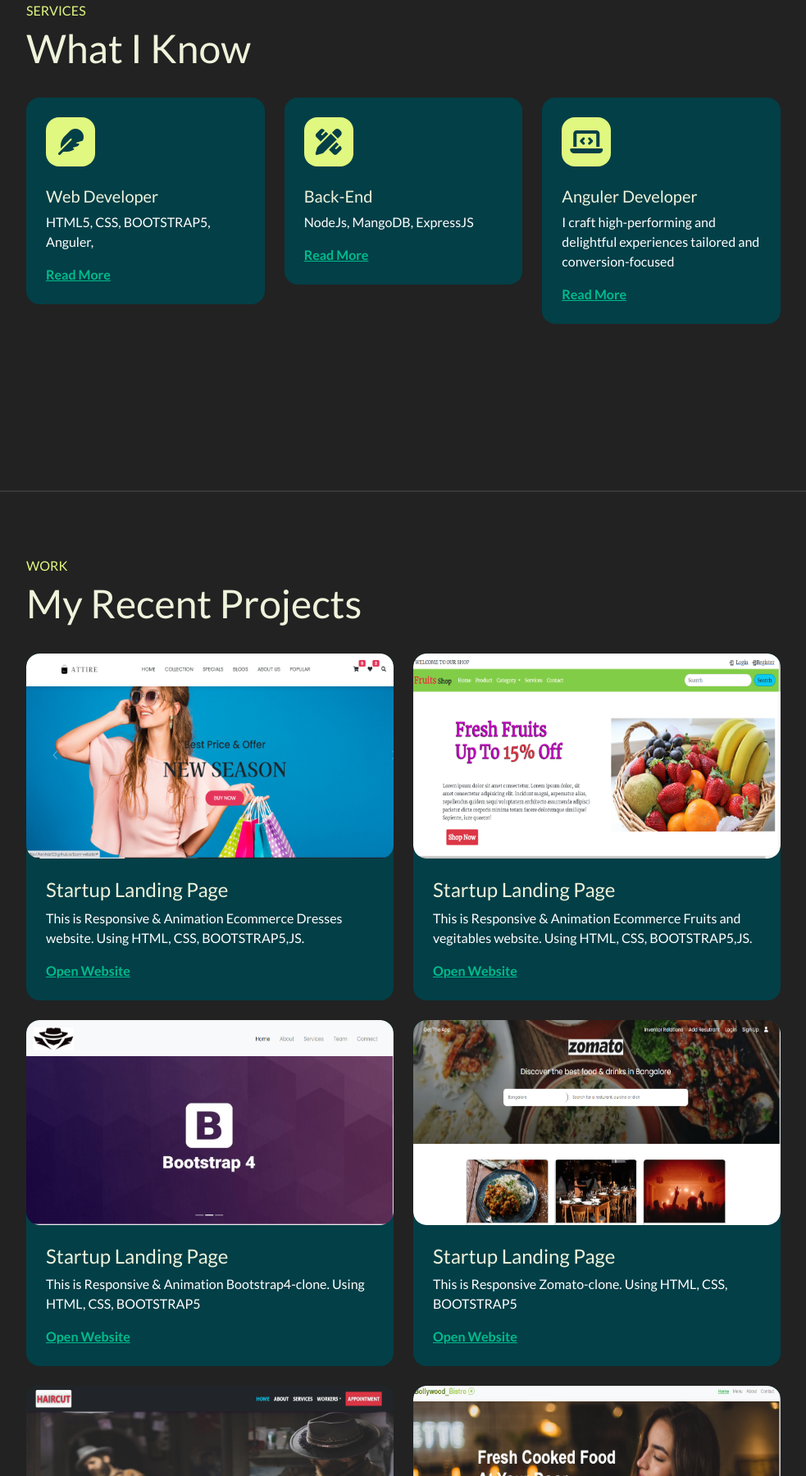
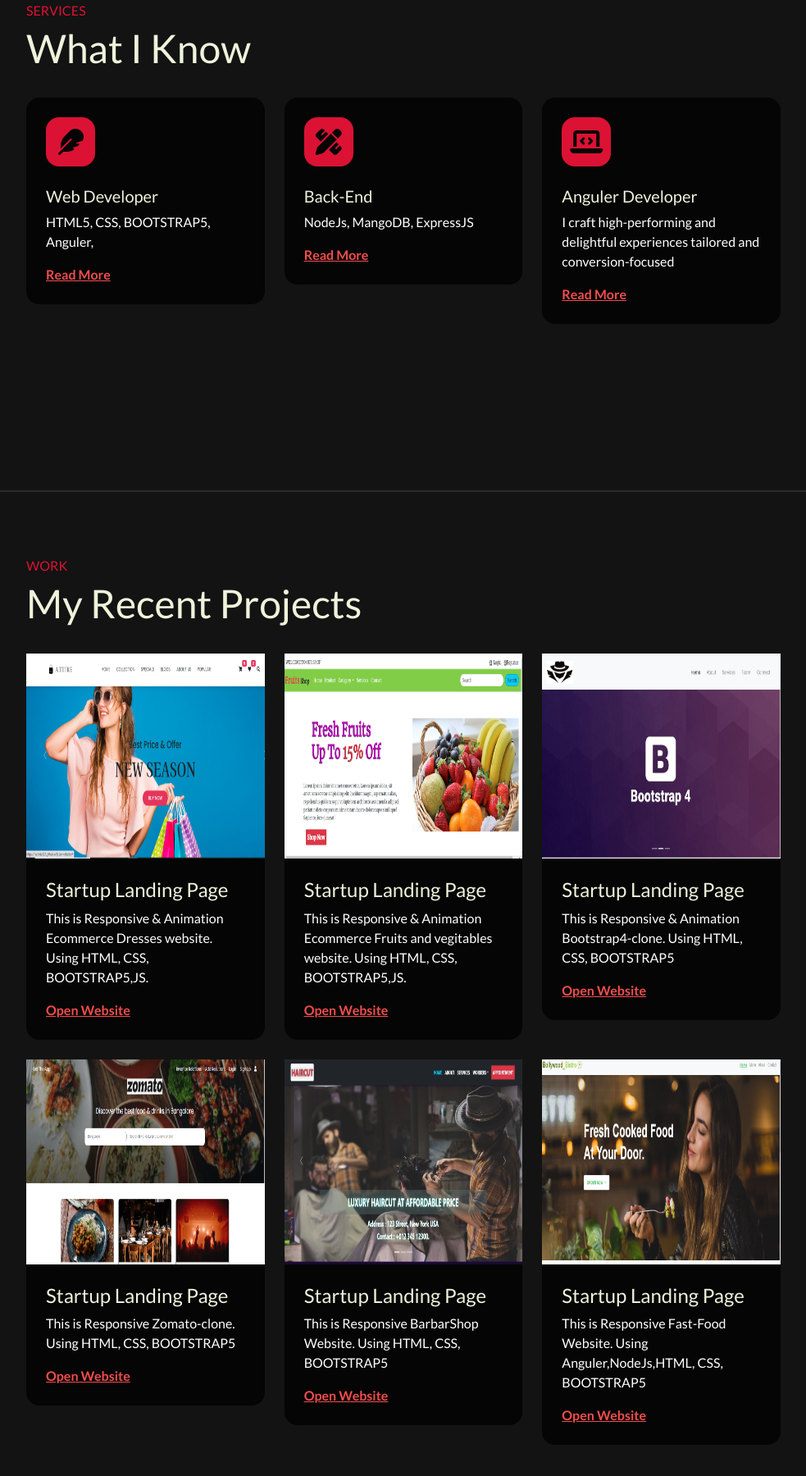
Before and after one commit to harshda123/Harshu-s-PportFolio, a plain HTML site: page index.html in a window 1280 px wide. Shown: the part 1000-2800 px from the top of the page at 82% size, without its empty margins (268-1251 px from the left). Drawn offline with nearby package versions, Linux system fonts and the light colour scheme; a web font is replaced by a local one.

Commit message:
change in background color

```diff
--- a/index.html
+++ b/index.html
@@ -44,7 +44,6 @@
         <div class="container flex-lg-column">
             <a class="navbar-brand mx-lg-auto mb-lg-4" href="#">
                 <span class="h3 fw-bold d-block d-lg-none">Harshada Patil</span>
-                <img src="./harsh4.jpg" class=" d-lg-block rounded-pill" alt="">
             </a>
             <button class="navbar-toggler" type="button" data-bs-toggle="collapse" data-bs-target="#navbarNav"
                 aria-controls="navbarNav" aria-expanded="false" aria-label="Toggle navigation">
@@ -89,7 +88,13 @@
 
             <div class="container">
                 <div class="row">
-                    <div class="col-lg-10">
+                    <div class="col-lg-4 col-md-12">
+                        <div class=" hero-bg m-3">
+                            <img src="./website pic/HarshaImg.png" class="img-fluid mt-5" alt="">
+                        </div>
+
+                    </div>
+                    <div class="col-lg-8 col-md-12">
                         <h1 class="display-4 fw-bold" data-aos="fade-up">I'M A <span class="text-brand">Full Stack Web-Developer
                                 </span> FROM Sangli, Islampur</h1>
                         <p class="lead mt-2 mb-4" data-aos="fade-up" data-aos-delay="300">Lorem ipsum dolor, sit amet consectetur adipisicing elit. Harum nobis ipsum optio culpa nam inventore atque voluptas officia dolor vel veniam, possimus molestiae perferendis itaque rem eligendi saepe quia pariatur.</p>
@@ -117,8 +122,8 @@
 
                 <div class="row gy-4">
 
-                    <div class="col-md-4" data-aos="fade-up">
-                        <div class="service p-4 bg-base rounded-4 shadow-effect">
+                    <div class="col-lg-4 col-md-6" data-aos="fade-up">
+                        <div class="service p-4 bg-base rounded-4 ">
                             <div class="iconbox rounded-4">
                                 <i class="fas fa-feather"></i>
                             </div>
@@ -128,8 +133,8 @@
                         </div>
                     </div>
 
-                    <div class="col-md-4" data-aos="fade-up" data-aos-delay="300">
-                        <div class="service p-4 bg-base rounded-4 shadow-effect">
+                    <div class="col-lg-4 col-md-6" data-aos="fade-up" data-aos-delay="300">
+                        <div class="service p-4 bg-base rounded-4 ">
                             <div class="iconbox rounded-4">
                                 <i class="fas fa-pencil-ruler"></i>
                             </div>
@@ -139,8 +144,8 @@
                         </div>
                     </div>
 
-                    <div class="col-md-4" data-aos="fade-up" data-aos-delay="600">
-                        <div class="service p-4 bg-base rounded-4 shadow-effect">
+                    <div class="col-lg-4 col-md-6" data-aos="fade-up" data-aos-delay="600">
+                        <div class="service p-4 bg-base rounded-4 ">
                             <div class="iconbox rounded-4">
                                 <i class="fas fa-laptop-code"></i>
                             </div>
@@ -169,10 +174,10 @@
 
                 <div class="row gy-4">
 
-                    <div class="col-md-6" data-aos="fade-up">
-                        <div class="card-custom rounded-4 bg-base shadow-effect">
-                            <div class="card-custom-image rounded-4">
-                                <img class="rounded-4" src="./website pic/ecomIMG.png" alt="">
+                    <div class="col-lg-4 col-md-6" data-aos="fade-up">
+                        <div class="card-custom rounded-4 bg-base ">
+                            <div class="card-custom-image bg-base">
+                                <img  src="./website pic/ecomIMG.png" alt="">
                             </div>
                             <div class="card-custom-content p-4">
                                 <h4>Startup Landing Page</h4>
@@ -182,10 +187,10 @@
                         </div>
                     </div>
 
-                    <div class="col-md-6" data-aos="fade-up" data-aos-delay="300">
-                        <div class="card-custom rounded-4 bg-base shadow-effect">
-                            <div class="card-custom-image rounded-4">
-                                <img class="rounded-4" src="./website pic/fruitsEcomImg.png" alt="">
+                    <div class="col-lg-4 col-md-6" data-aos="fade-up" data-aos-delay="300">
+                        <div class="card-custom rounded-4 bg-base ">
+                            <div class="card-custom-image bg-base">
+                                <img  src="./website pic/fruitsEcomImg.png" alt="">
                             </div>
                             <div class="card-custom-content p-4">
                                 <h4>Startup Landing Page</h4>
@@ -195,10 +200,10 @@
                         </div>
                     </div>
 
-                    <div class="col-md-6" data-aos="fade-up">
-                        <div class="card-custom rounded-4 bg-base shadow-effect">
-                            <div class="card-custom-image rounded-4">
-                                <img class="rounded-4" src="./website pic/boottrap4IMG.png" alt="">
+                    <div class="col-lg-4 col-md-6" data-aos="fade-up">
+                        <div class="card-custom rounded-4 bg-base ">
+                            <div class="card-custom-image bg-base ">
+                                <img  src="./website pic/boottrap4IMG.png" alt="">
                             </div>
                             <div class="card-custom-content p-4">
                                 <h4>Startup Landing Page</h4>
@@ -208,10 +213,10 @@
                         </div>
                     </div>
 
-                    <div class="col-md-6" data-aos="fade-up" data-aos-delay="300">
-                        <div class="card-custom rounded-4 bg-base shadow-effect">
-                            <div class="card-custom-image rounded-4">
-                                <img class="rounded-4" src="./website pic/zomatoIMG.png" alt="">
+                    <div class="col-lg-4 col-md-6" data-aos="fade-up" data-aos-delay="300">
+                        <div class="card-custom rounded-4 bg-base ">
+                            <div class="card-custom-image bg-base">
+                                <img  src="./website pic/zomatoIMG.png" alt="">
                             </div>
                             <div class="card-custom-content p-4">
                                 <h4>Startup Landing Page</h4>
@@ -221,10 +226,10 @@
                         </div>
                     </div>
 
-                    <div class="col-md-6" data-aos="fade-up" data-aos-delay="300">
-                        <div class="card-custom rounded-4 bg-base shadow-effect">
-                            <div class="card-custom-image rounded-4">
-                                <img class="rounded-4" src="./website pic/barbershopIMG.png" alt="">
+                    <div class="col-lg-4 col-md-6" data-aos="fade-up" data-aos-delay="300">
+                        <div class="card-custom rounded-4 bg-base ">
+                            <div class="card-custom-image bg-base">
+                                <img  src="./website pic/barbershopIMG.png" alt="">
                             </div>
                             <div class="card-custom-content p-4">
                                 <h4>Startup Landing Page</h4>
@@ -234,10 +239,10 @@
                         </div>
                     </div>
 
-                    <div class="col-md-6" data-aos="fade-up" data-aos-delay="300">
-                        <div class="card-custom rounded-4 bg-base shadow-effect">
-                            <div class="card-custom-image rounded-4">
-                                <img class="rounded-4" src="./website pic/fast-foodIMG.png" alt="">
+                    <div class="col-lg-4 col-md-6" data-aos="fade-up" data-aos-delay="300">
+                        <div class="card-custom rounded-4 bg-base ">
+                            <div class="card-custom-image bg-base">
+                                <img  src="./website pic/fast-foodIMG.png" alt="">
                             </div>
                             <div class="card-custom-content p-4">
                                 <h4>Startup Landing Page</h4>
@@ -270,7 +275,7 @@
                         <div class="row gy-4">
 
                             <div class="col-12" data-aos="fade-up" data-aos-delay="600">
-                                <div class="bg-base p-4 rounded-4 shadow-effect">
+                                <div class="bg-base p-4 rounded-4 ">
                                     <h4>Master of Computer Science FY</h4>
                                     <p class="text-brand mb-2">Shivaji University, Kolhapur (2021 - 2022)</p>
                                     <p class="mb-0">Percentage: 81%</p>
@@ -278,7 +283,7 @@
                             </div>
 
                             <div class="col-12" data-aos="fade-up" data-aos-delay="600">
-                                <div class="bg-base p-4 rounded-4 shadow-effect">
+                                <div class="bg-base p-4 rounded-4 ">
                                     <h4>Master of Computer Science SY</h4>
                                     <p class="text-brand mb-2">Shivaji University, Kolhapur (2022 - 2023)</p>
                                     <p class="mb-0">Percentage: 75%</p>
@@ -286,7 +291,7 @@
                             </div>
 
                             <div class="col-12" data-aos="fade-up" data-aos-delay="600">
-                                <div class="bg-base p-4 rounded-4 shadow-effect">
+                                <div class="bg-base p-4 rounded-4 ">
                                     <h4>bachelor of Computer Science</h4>
                                     <p class="text-brand mb-2">Shivaji University, Kolhapur (2017 - 2019)</p>
                                     <p class="mb-0">Percentage: 60%</p>
@@ -300,7 +305,7 @@
                     <div class="col-lg-6">
 
                             <div class="col-12 m-4" data-aos="fade-up" data-aos-delay="600">
-                                <div class="bg-base p-4 rounded-4 shadow-effect">
+                                <div class="bg-base p-4 rounded-4 ">
                                     <h4>HSC 12th</h4>
                                     <p class="text-brand mb-2">Shivaji University, Kolhapur (2017 - 2019)</p>
                                     <p class="mb-0">Percentage: 63%</p>
@@ -308,7 +313,7 @@
                             </div>
 
                             <div class="col-12 p-4" data-aos="fade-up" data-aos-delay="600">
-                                <div class="bg-base p-4 rounded-4 shadow-effect">
+                                <div class="bg-base p-4 rounded-4 ">
                                     <h4>SSC 10th</h4>
                                     <p class="text-brand mb-2">Shivaji University, Kolhapur (2017 - 2019)</p>
                                     <p class="mb-0">Percentage: 79.55%</p>
@@ -319,7 +324,7 @@
                         <div class="row gy-4">
 
                             <div class="col-12" data-aos="fade-up" data-aos-delay="600">
-                                <div class="bg-base p-4 rounded-4 shadow-effect">
+                                <div class="bg-base p-4 rounded-4 ">
                                     <h4>Full Stack Web developement</h4>
                                     <p class="text-brand mb-2"> (0000 - 0000)</p>
                                     <p class="mb-0">I'M Freshers </p>
@@ -351,7 +356,7 @@
 
                     <div class="col-md-4" data-aos="fade-up">
 
-                        <div class="review shadow-effect bg-base p-4 rounded-4">
+                        <div class="review  bg-base p-4 rounded-4">
                             <div class="text-brand h5">
                                 <i class="las la-star"></i>
                                 <i class="las la-star"></i>
@@ -428,7 +433,7 @@
                     <div class="col-md-4" data-aos="fade-up">
                         <div class="card-custom rounded-4 bg-base shadow-effect">
                             <div class="card-custom-image rounded-4">
-                                <img class="rounded-4" src="./assets/images/blog-post-1.jpg" alt="">
+                                <img  src="./assets/images/blog-post-1.jpg" alt="">
                             </div>
                             <div class="card-custom-content p-4">
                                 <p class="text-brand mb-2">20 Dec, 2022</p>
@@ -441,7 +446,7 @@
                     <div class="col-md-4" data-aos="fade-up" data-aos-delay="300">
                         <div class="card-custom rounded-4 bg-base shadow-effect">
                             <div class="card-custom-image rounded-4">
-                                <img class="rounded-4" src="./assets/images/blog-post-2.jpg" alt="">
+                                <img  src="./assets/images/blog-post-2.jpg" alt="">
                             </div>
                             <div class="card-custom-content p-4">
                                 <p class="text-brand mb-2">20 Dec, 2022</p>
@@ -454,7 +459,7 @@
                     <div class="col-md-4" data-aos="fade-up" data-aos-delay="600">
                         <div class="card-custom rounded-4 bg-base shadow-effect">
                             <div class="card-custom-image rounded-4">
-                                <img class="rounded-4" src="./assets/images/blog-post-3.jpg" alt="">
+                                <img  src="./assets/images/blog-post-3.jpg" alt="">
                             </div>
                             <div class="card-custom-content p-4">
                                 <p class="text-brand mb-2">20 Dec, 2022</p>
@@ -494,6 +499,9 @@
                             </div>
                             <div class="form-group col-12">
                                 <textarea name="" rows="4" class="form-control" placeholder="Enter your message"></textarea>
+                            </div>
+                            <div class="form-group text-center col-12">
+                               <button class="btn btn-danger">send</button>
                             </div>
                         </form>
                     </div>
--- a/style.css
+++ b/style.css
@@ -3,22 +3,45 @@
 :root {
     --color-body: #b6cbce;
     --color-heading: #eef3db;
-    --color-base: #033f47;
+    --color-base: #050505;
     --color-base2: #022a30;
-    --color-brand: #e0f780;
-    --color-brand2: #deff58;
+    --color-brand: rgb(219,18,51);
+    --color-brand2: rgba(9,11,121,1);
     --sidbar-width: 240px;
     --font-base: "Bai Jamjuree";
 }
 
+nav a{
+    color:white !important;
+}
+
+a{
+    color:rgba(244, 78, 78, 0.994) !important;
+}
+
+.service:hover{
+    background: linear-gradient(141deg,  rgba(9,11,121,1) 40%,  rgba(227,9,45,0.9164040616246498) 59%);
+}
+
+.card-custom:hover{
+    background: linear-gradient(141deg,  rgba(9,11,121,1) 40%,  rgba(227,9,45,0.9164040616246498) 59%);
+
+
+}
+
 body {
-    background-color: #022a30;
+    background-color: #131313 !important;
     /* background-color: var(--color-base2); */
     color: var(--color-body);
     font-family: var(--font-base), sans-serif;
 }
 
-h1,h2,h3,h4,h5,h6 {
+h1,
+h2,
+h3,
+h4,
+h5,
+h6 {
     color: var(--color-heading);
     font-weight: 700;
 }
@@ -54,7 +77,7 @@ img {
     justify-content: center;
     padding-top: 80px;
     padding-bottom: 80px;
-    border-bottom: 2px solid rgba(255,255,255, 0.1);
+    border-bottom: 2px solid rgba(255, 255, 255, 0.1);
 }
 
 .shadow-effect {
@@ -95,11 +118,21 @@ img {
     color: var(--color-brand);
 }
 
-@media (min-width: 992px) {
+.hero-bg {
+    background: rgb(227,9,45);
+background: linear-gradient(141deg, rgba(227,9,45,0.9164040616246498) 13%, rgba(9,11,121,1) 59%);
+    display: flex;
+    justify-content: center;
+    align-items: center;
+    border-radius: 1.2rem;
+    box-shadow: 5px 5px 10px white;
+}
+
+@media (min-width:850px) {
     .navbar {
         min-height: 100vh;
         width: var(--sidbar-width);
-        background: linear-gradient(rgba(3, 63, 71, 0.8), rgba(3, 63, 71, 0.8)), url(../images/sidebar-img.jpg);
+        background: linear-gradient(141deg, rgba(227,9,45,0.9164040616246498) 13%, rgba(9,11,121,1) 59%), url('./website pic/sidebar-img.jpg');
         background-size: cover;
         background-position: center;
     }
@@ -154,6 +187,7 @@ img {
 }
 
 /* CARD */
+
 .card-custom .card-custom-image {
     overflow: hidden;
 }
@@ -201,7 +235,8 @@ img {
     border-radius: 100px;
     font-size: 24px;
 }
-.card-custom-image img{
+
+.card-custom-image img {
     width: 100%;
 
 }
```
Also changed, not shown: website pic/HarshaImg.png (added), website pic/myIMG.jpg (added), website pic/sidebar-img.jpg (added).
